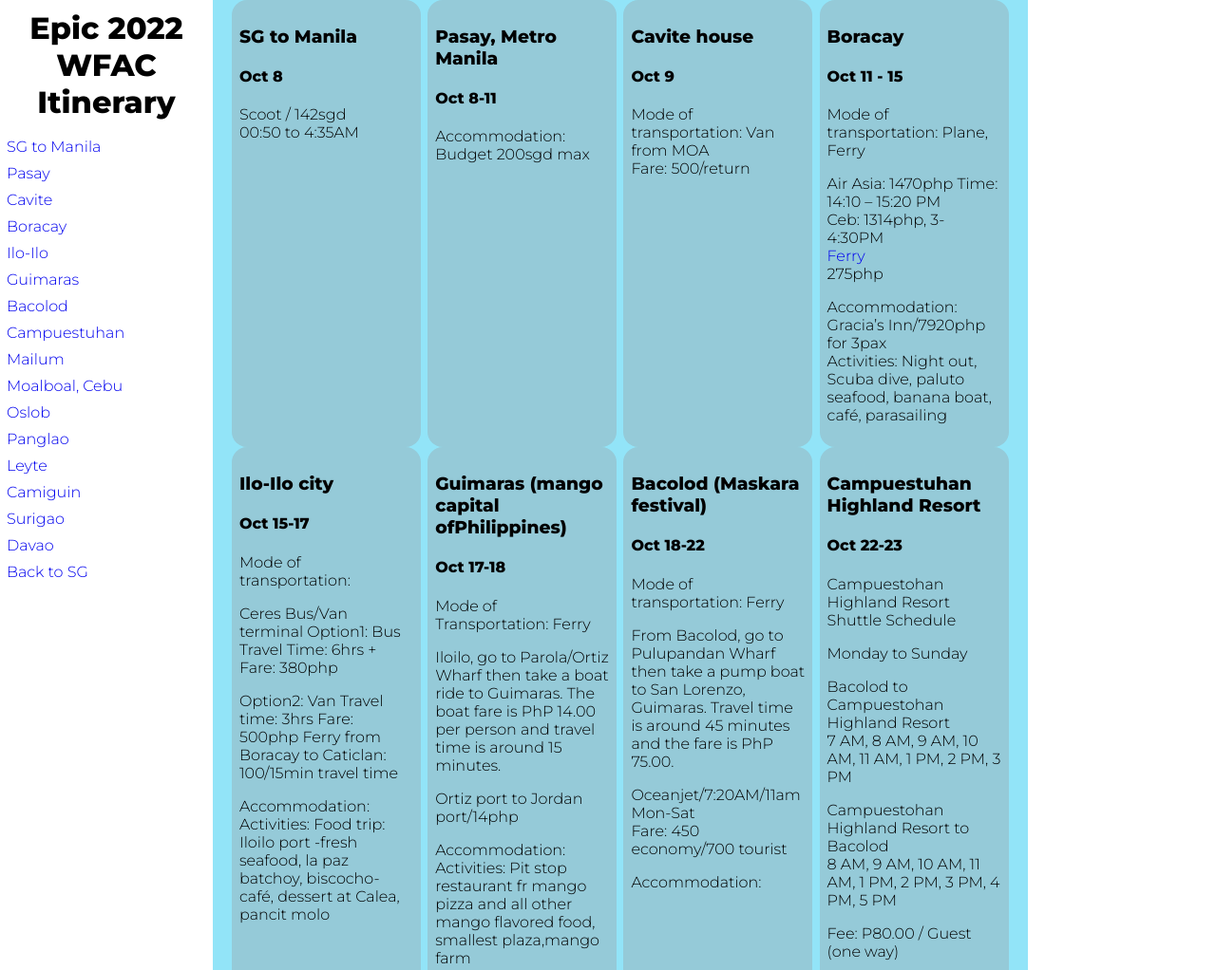
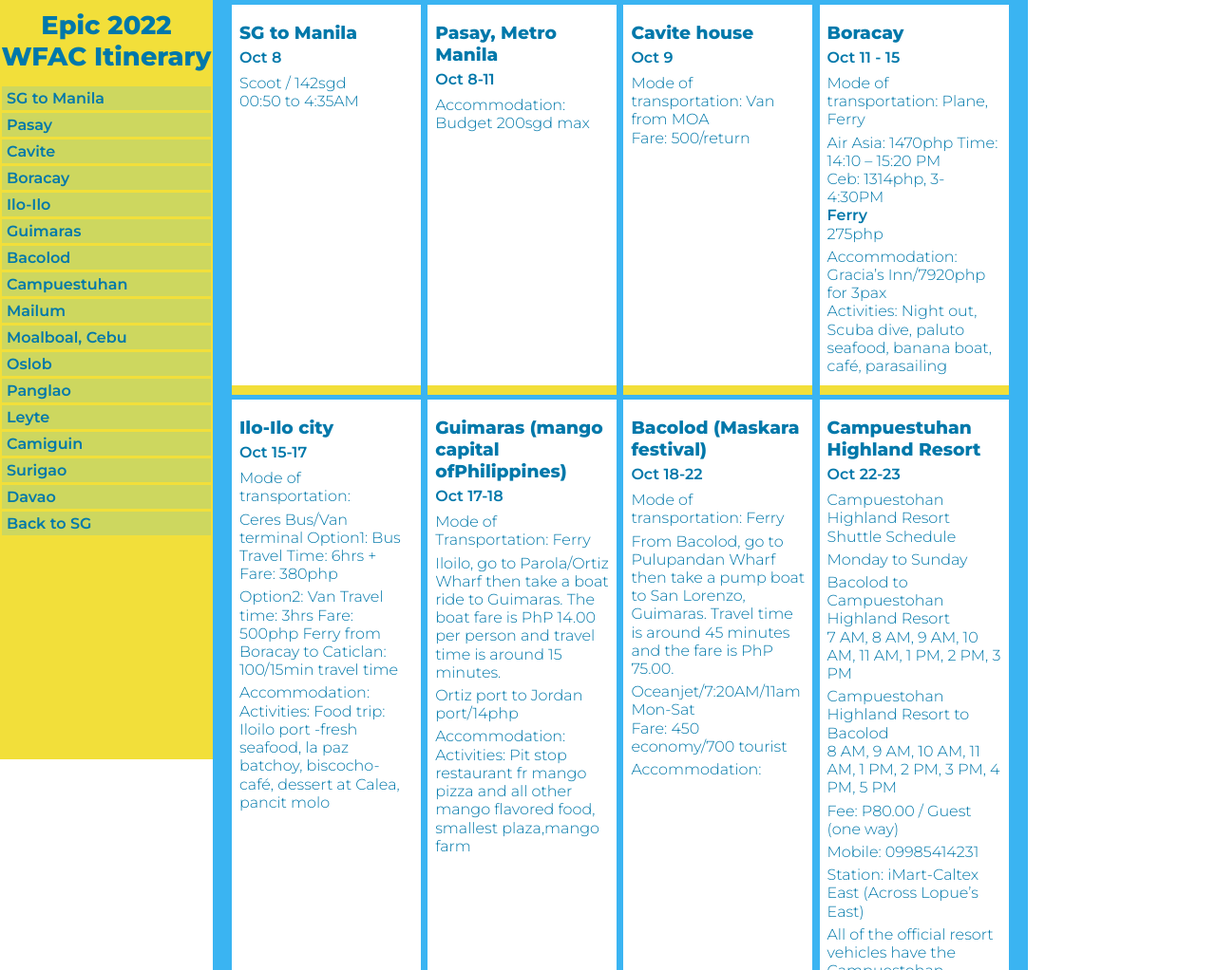
Before and after one commit to olivm83/myportfolio, a plain HTML site: page itinerary/index.html in a window 1280 px wide. Shown: the top 1022 px of the page at 95% size. Drawn offline with Linux system fonts and the light colour scheme.

Commit message:
Changed colors

```diff
--- a/itinerary/style.css
+++ b/itinerary/style.css
@@ -1,6 +1,7 @@
 body{
     margin: 0;
     font-family: 'Montserrat', sans-serif;
+    color: #F2DF3A;
 }
 /* HEADER */
 header{
@@ -10,7 +11,7 @@ header{
     text-align: left;
     position: fixed;
     top: 0;
-    background-color: #fff;
+    background-color: #F2DF3A;
 }
 
 header>ul{
@@ -25,20 +26,30 @@ h1{
     margin: 0;
     padding: 10px 0;
     text-align: center;
+    color: #0078AA;
+    font-weight: 800;
+    font-size: 1.7em;
     /* width: 16vw; */
 }
 
 header li{
     /* box-sizing: border-box; */
     /* width: max-content; */
-    border-radius: 0.4em;
+    /* border-radius: 0.4em; */
     padding: 3px 5px;
+    background-color: rgb(58 180 242 / 20%);
     margin: 3px 2px;
     height: fit-content;
     list-style: none;
+    /* color: #F2DF3A; */
+    /* border-bottom: 1px solid #fff; */
+    /* box-shadow: 0px 1px 4px 0px rgb(0 120 170 / 72%); */
 }
 a{
     text-decoration: none;
+    color: #0078AA;
+    font-weight: 600;
+    /* color: #3ab4f2; */
 }
 
 header li:hover{
@@ -49,7 +60,7 @@ header li:hover{
     display: flex;
     justify-content: space-evenly;
     width: 65vw;
-    background-color: rgba(78, 211, 244, 0.611);
+    background-color: #3AB4F2;
     margin: 0 auto;
     /* position: absolute; */
     /* top: 0; */
@@ -62,14 +73,31 @@ header li:hover{
 
 .destination {
     /* display: inline-block; */
-    margin-top: 0;
+    margin-top: 5px;
     /* height: 45vh; */
     width: 22%;
     padding: 0.5rem;
-    border-radius: 1em;
-    background-color: rgb(149, 202, 216);
+    /* border-radius: 1em; */
+    background-color: #fff;
     /* overflow: auto; */
-    /* border-bottom: 10px solid rgba(149, 201, 216, 0.43); */
+    color: #0078AA;
+    border-bottom: 10px solid #F2DF3A;
+}
+
+h3{
+    margin-top: 10px;
+    margin-bottom: 0;
+}
+h4{
+    margin-top: 5px;
+    margin-bottom: 8px;
+    font-weight: 600;
+}
+
+p{
+   margin-top: 5px;
+   margin-bottom: 3px;
+   line-height: 1.2em;
 }
 /* .destination:hover::-webkit-scrollbar {
     display: none;
@@ -116,7 +144,6 @@ header li:hover{
     .destination {
         width: 100em;
         display: block;
-        margin-top: 5px;
     }
 
 }
```
Also changed, not shown: itinerary/index.html (+1 -2 lines).
